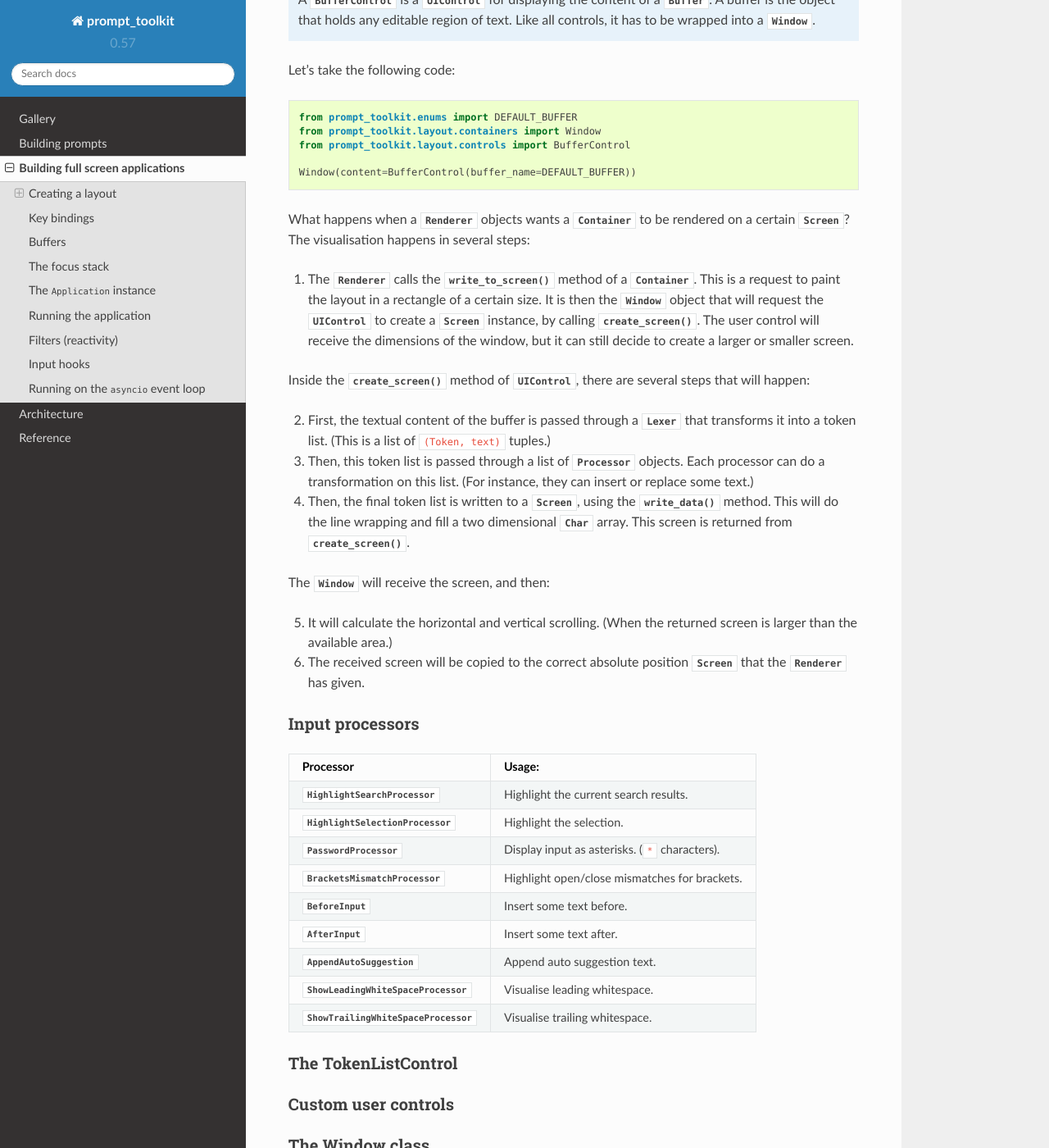
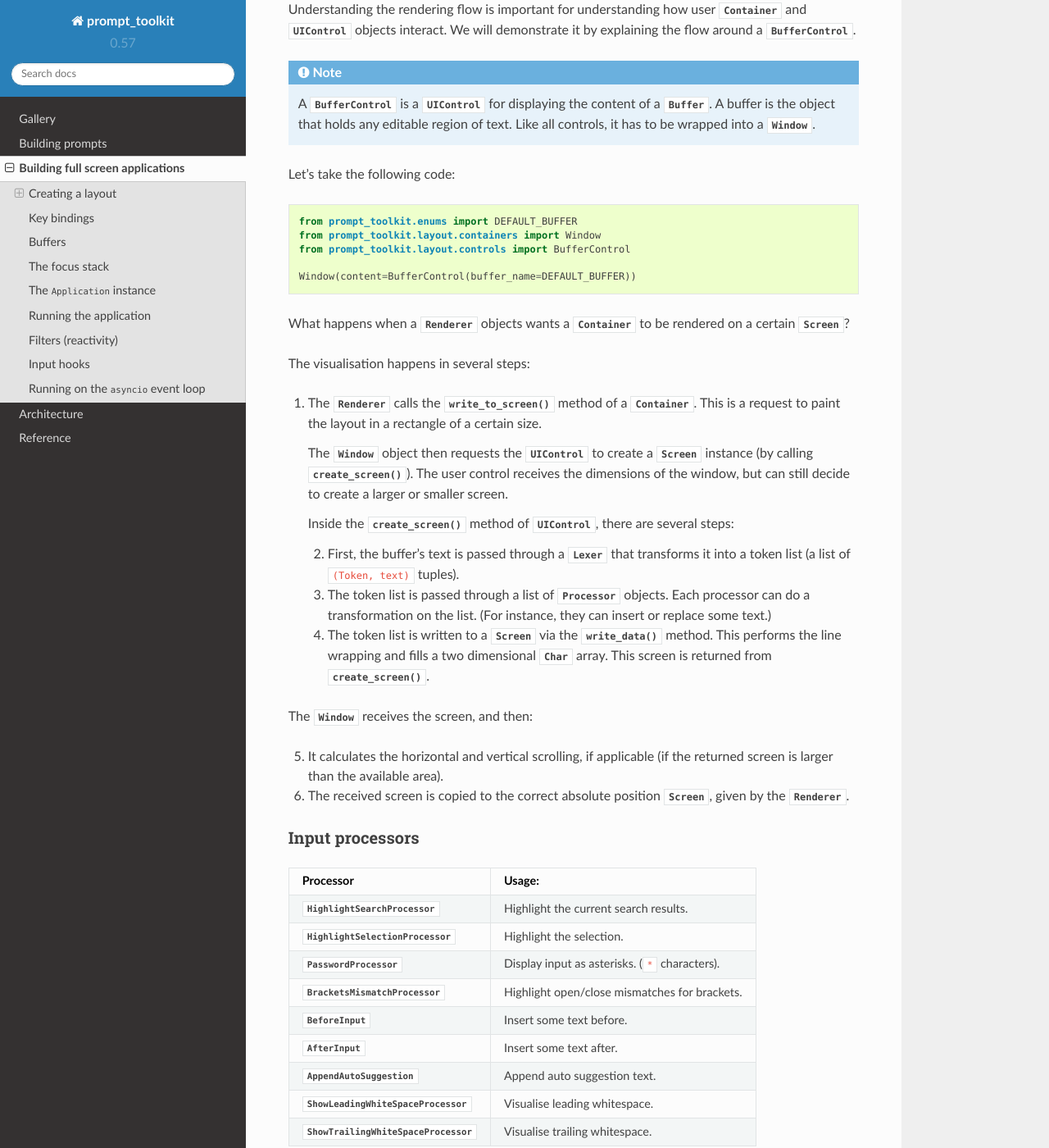
Before and after one commit to dbcli/pgcli, a Sphinx documentation site: the page built from docs/pages/full_screen_apps.rst, in a window 1280 px wide and 1400 px high, scrolled down 1439 px. Shown: the whole window at 82% size. Built offline with Sphinx 7.4.7 and the Read the Docs theme 2.0.0, drawn with Linux system fonts in a browser that asks for light colours; some of the changed text lies outside the part shown.

Commit message:
Minor docs improvements
Small changes to:

- formatting
- phrasing

```diff
--- a/docs/pages/full_screen_apps.rst
+++ b/docs/pages/full_screen_apps.rst
@@ -15,15 +15,24 @@
 Creating a layout
 -----------------
 
-There are two types of classes that have to be combined to construct a layout.
-We have containers (:class:`~prompt_toolkit.layout.containers.Container`
-instances) and user controls
-(:class:`~prompt_toolkit.layout.controls.UIControl` instances).
+There are two types of classes that have to be combined to construct a layout:
 
-Simply said, containers are used for arranging the layout, while user controls
-paint the actual content. An important internal difference is that containers
-use absolute coordinates, while user controls create their own
-:class:`~prompt_toolkit.layout.screen.Screen` with a relative coordinates.
+
+- **containers** (:class:`~prompt_toolkit.layout.containers.Container`
+  instances), which arrange the layout
+
+- **user controls**
+  (:class:`~prompt_toolkit.layout.controls.UIControl` instances), which paint
+  the actual content
+
+
+.. note::
+
+   An important difference:
+
+   - containers use *absolute coordinates*
+   - user controls create their own
+     :class:`~prompt_toolkit.layout.screen.Screen` with *relative coordinates*
 
 +------------------------------------------------------+-----------------------------------------------------------+
 | Abstract base class                                  | Examples                                                  |
@@ -41,13 +50,13 @@
 
 The :class:`~prompt_toolkit.layout.containers.Window` class itself is a
 container that can contain a
-:class:`~prompt_toolkit.layout.controls.UIControl`, so that's the adaptor
+:class:`~prompt_toolkit.layout.controls.UIControl`, so it's the adaptor
 between the two. The Window class also takes care of scrolling the content if
 the user control created a :class:`~prompt_toolkit.layout.screen.Screen` that
 is larger than what was available to the window.
 
-This is an example of a layout that displays the content of the default buffer
-on the left, and displays "Hello world" on the right. In between it shows a
+Here is an example of a layout that displays the content of the default buffer
+on the left, and displays ``"Hello world"`` on the right. In between it shows a
 vertical line:
 
 .. code:: python
@@ -105,49 +114,52 @@
 
 What happens when a :class:`~prompt_toolkit.renderer.Renderer` objects wants a
 :class:`~prompt_toolkit.layout.containers.Container` to be rendered on a
-certain :class:`~prompt_toolkit.layout.screen.Screen`? The visualisation
-happens in several steps:
+certain :class:`~prompt_toolkit.layout.screen.Screen`?
+
+The visualisation happens in several steps:
 
 1. The :class:`~prompt_toolkit.renderer.Renderer` calls the
-   :meth:`~prompt_toolkit.layout.containers.Container.write_to_screen` method of a
-   :class:`~prompt_toolkit.layout.containers.Container`. This is a request to
-   paint the layout in a rectangle of a certain size. It is then the
-   :class:`~prompt_toolkit.layout.containers.Window` object that will request
+   :meth:`~prompt_toolkit.layout.containers.Container.write_to_screen` method
+   of a :class:`~prompt_toolkit.layout.containers.Container`.
+   This is a request to paint the layout in a rectangle of a certain size.
+
+   The :class:`~prompt_toolkit.layout.containers.Window` object then requests
    the :class:`~prompt_toolkit.layout.controls.UIControl` to create a
-   :class:`~prompt_toolkit.layout.screen.Screen` instance, by calling
-   :meth:`~prompt_toolkit.layout.controls.UIControl.create_screen`. The user
-   control will receive the dimensions of the window, but it can still decide
-   to create a larger or smaller screen.
+   :class:`~prompt_toolkit.layout.screen.Screen` instance (by calling
+   :meth:`~prompt_toolkit.layout.controls.UIControl.create_screen`).
+   The user control receives the dimensions of the window, but can still
+   decide to create a larger or smaller screen.
 
-Inside the :meth:`~prompt_toolkit.layout.controls.UIControl.create_screen`
-method of :class:`~prompt_toolkit.layout.controls.UIControl`, there are
-several steps that will happen:
+   Inside the :meth:`~prompt_toolkit.layout.controls.UIControl.create_screen`
+   method of :class:`~prompt_toolkit.layout.controls.UIControl`, there are
+   several steps:
 
-2. First, the textual content of the buffer is passed through a
-   :class:`~prompt_toolkit.layout.lexers.Lexer` that transforms it into a token
-   list. (This is a list of ``(Token, text)`` tuples.)
+   2. First, the buffer's text is passed through a
+      :class:`~prompt_toolkit.layout.lexers.Lexer` that transforms it into a
+      token list (a list of ``(Token, text)`` tuples).
 
-3. Then, this token list is passed through a list of
-   :class:`~prompt_toolkit.layout.processors.Processor` objects. Each processor
-   can do a transformation on this list. (For instance, they can insert or
-   replace some text.)
+   3. The token list is passed through a list of
+      :class:`~prompt_toolkit.layout.processors.Processor` objects.
+      Each processor can do a transformation on the list.
+      (For instance, they can insert or replace some text.)
 
-4. Then, the final token list is written to a
-   :class:`~prompt_toolkit.layout.screen.Screen`, using the
-   :meth:`~prompt_toolkit.layout.screen.Screen.write_data` method. This will do
-   the line wrapping and fill a two dimensional
-   :class:`~prompt_toolkit.layout.screen.Char` array. This screen is returned
-   from :meth:`~prompt_toolkit.layout.controls.UIControl.create_screen`.
+   4. The token list is written to a
+      :class:`~prompt_toolkit.layout.screen.Screen` via the
+      :meth:`~prompt_toolkit.layout.screen.Screen.write_data` method.
+      This performs the line wrapping and fills a two dimensional
+      :class:`~prompt_toolkit.layout.screen.Char` array.
+      This screen is returned from
+      :meth:`~prompt_toolkit.layout.controls.UIControl.create_screen`.
 
-The :class:`~prompt_toolkit.layout.containers.Window` will receive the screen,
+The :class:`~prompt_toolkit.layout.containers.Window` receives the screen,
 and then:
 
-5. It will calculate the horizontal and vertical scrolling. (When the returned
-   screen is larger than the available area.)
+5. It calculates the horizontal and vertical scrolling, if applicable
+   (if the returned screen is larger than the available area).
 
-6. The received screen will be copied to the correct absolute position
-   :class:`~prompt_toolkit.layout.screen.Screen` that
-   the :class:`~prompt_toolkit.renderer.Renderer` has given.
+6. The received screen is copied to the correct absolute position
+   :class:`~prompt_toolkit.layout.screen.Screen`, given by the
+   :class:`~prompt_toolkit.renderer.Renderer`.
 
 
 Input processors
@@ -177,7 +189,7 @@
 
 
 
-The TokenListControl
+The ``TokenListControl``
 ^^^^^^^^^^^^^^^^^^^^^
 
 Custom user controls
@@ -266,7 +280,7 @@
 Filters (reactivity)
 --------------------
 
-Many places in prompt-toolkit expect a boolean. For instance, for determining
+Many places in `prompt_toolkit` expect a boolean. For instance, for determining
 the visibility of some part of the layout (it can be either hidden or visible),
 or a key binding filter (the binding can be active on not) or the
 ``wrap_lines`` option of
@@ -320,19 +335,20 @@
         pass
 
 There are many built-in filters, ready to use:
-:class:`~prompt_toolkit.filters.HasArg`
-:class:`~prompt_toolkit.filters.HasCompletions`
-:class:`~prompt_toolkit.filters.HasFocus`
-:class:`~prompt_toolkit.filters.InFocusStack`
-:class:`~prompt_toolkit.filters.HasSearch`
-:class:`~prompt_toolkit.filters.HasSelection`
-:class:`~prompt_toolkit.filters.HasValidationError`
-:class:`~prompt_toolkit.filters.IsAborting`
-:class:`~prompt_toolkit.filters.IsDone`
-:class:`~prompt_toolkit.filters.IsMultiline`
-:class:`~prompt_toolkit.filters.IsReadOnly`
-:class:`~prompt_toolkit.filters.IsReturning`
-:class:`~prompt_toolkit.filters.RendererHeightIsKnown`
+
+- :class:`~prompt_toolkit.filters.HasArg`
+- :class:`~prompt_toolkit.filters.HasCompletions`
+- :class:`~prompt_toolkit.filters.HasFocus`
+- :class:`~prompt_toolkit.filters.InFocusStack`
+- :class:`~prompt_toolkit.filters.HasSearch`
+- :class:`~prompt_toolkit.filters.HasSelection`
+- :class:`~prompt_toolkit.filters.HasValidationError`
+- :class:`~prompt_toolkit.filters.IsAborting`
+- :class:`~prompt_toolkit.filters.IsDone`
+- :class:`~prompt_toolkit.filters.IsMultiline`
+- :class:`~prompt_toolkit.filters.IsReadOnly`
+- :class:`~prompt_toolkit.filters.IsReturning`
+- :class:`~prompt_toolkit.filters.RendererHeightIsKnown`
 
 Further, these filters can be chained by the ``&`` and ``|`` operators or
 negated by the ``~`` operator.
```
Also changed, not shown: other parts of docs/pages/full_screen_apps.rst (+23 -20 lines), docs/pages/building_prompts.rst (+11 -10 lines).
